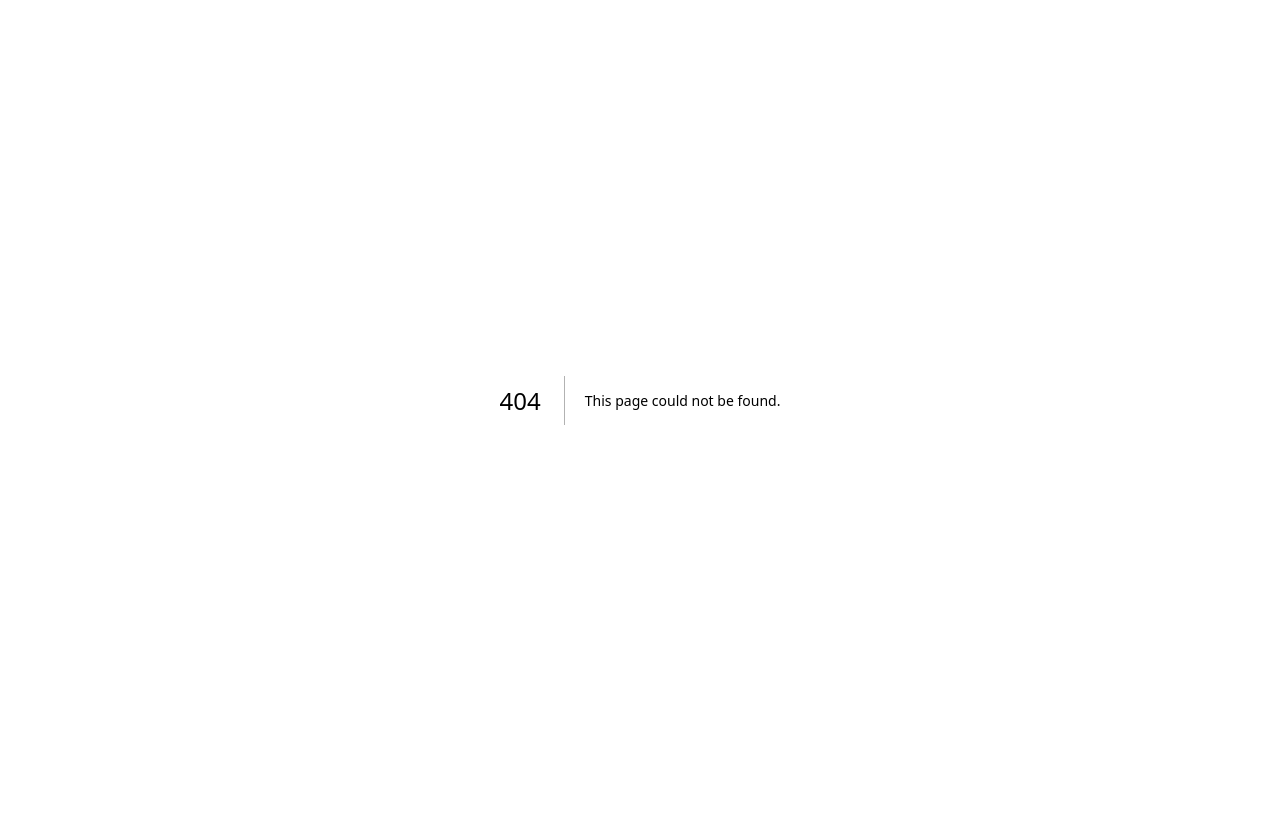
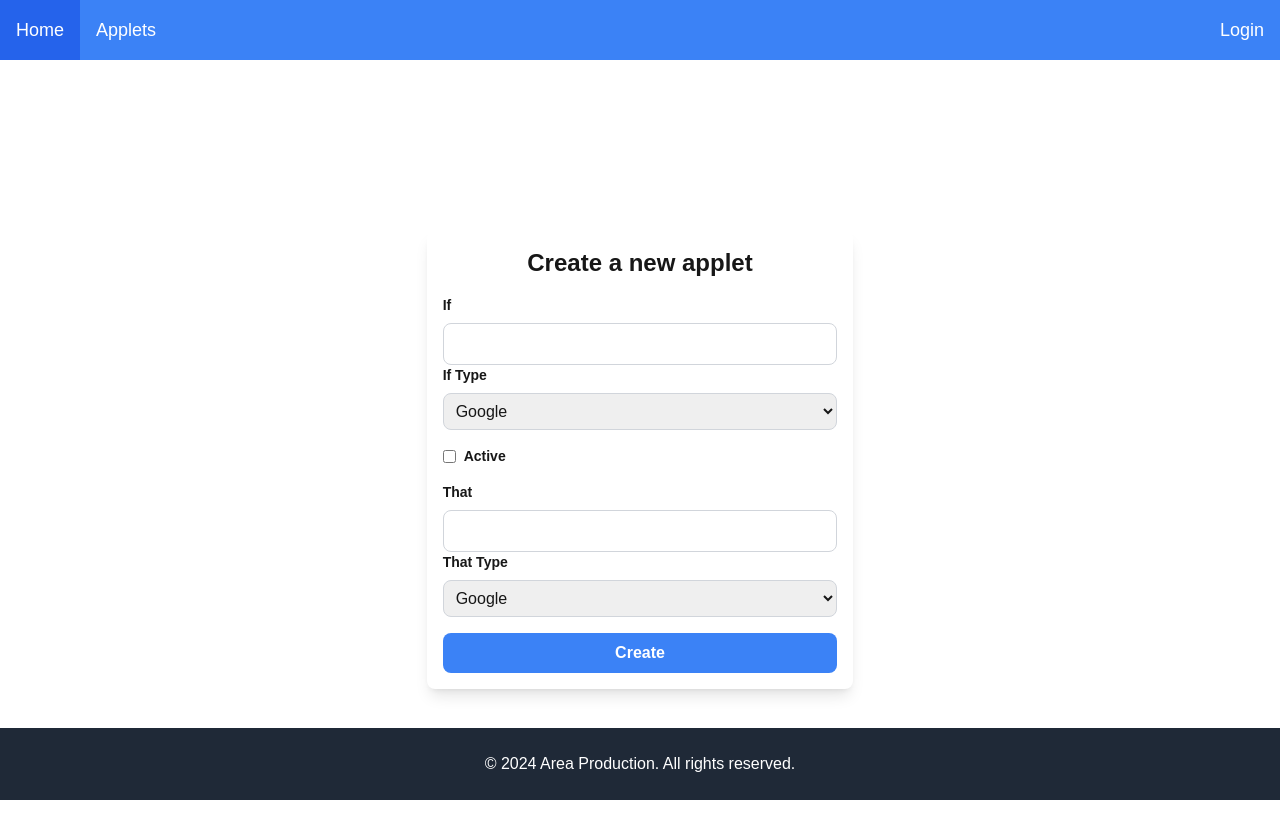
Before and after one commit to Sonny-Fourmont/2024-Epitech-Project-ARea, a Next.js app in the folder frontend/web/: page /applets/new in a window 1280 px wide. Before the commit this address had no page. Shown: the top 838 px of the page. Before the commit the page ends 800 px from the top, so only its background shows below. Built offline with nearby package versions, Linux system fonts and the light colour scheme; no server answers.

Commit message:
[ADD] create a new applets

```diff
--- a/frontend/web/src/pages/applets/index.tsx
+++ b/frontend/web/src/pages/applets/index.tsx
@@ -1,6 +1,8 @@
 "use client";
 
 import AppletCard from '../../components/AppletCard';
+import { useRouter } from 'next/router';
+import Button from '@/components/Button';
 import Navbar from '@/components/Navbar';
 import Footer from '@/components/Footer';
 import { Applet } from '@/viewmodels/AppletModel';
@@ -8,26 +10,70 @@ import useAppletModel from '@/viewmodels/AppletModel';
 
 interface AppletsSectionProps {
     applets: Applet[];
+    createApplet: () => void;
 }
 
+const mockApplets: Applet[] = [
+    {
+        isConnected: true,
+        if: 'Temperature drops below 0°C',
+        ifType: 'google',
+        that: 'Send a notification',
+        thatType: 'spotify',
+    },
+    {
+        isConnected: false,
+        if: 'Stock price goes above $1000',
+        ifType: 'github',
+        that: 'Send an email',
+        thatType: 'github',
+    },
+    {
+        isConnected: true,
+        if: 'Steps count exceeds 10,000',
+        ifType: 'microsoft',
+        that: 'Log the activity',
+        thatType: 'gmail',
+    },
+];
+
 const MyAppletsPage = () => {
-    const { applets } = useAppletModel();
+    const {
+        applets,
+    } = useAppletModel();
+    // const applets = mockApplets;
+
 
     return (
         <div>
             <Navbar />
-            <AppletsSection applets={applets} />
+            <AppletsSection applets={applets} createApplet={() => {}} />
             <Footer />
         </div>
     );
 };
 
-const AppletsSection: React.FC<AppletsSectionProps> = ({ applets }) => (
+const PlusButton: React.FC<{ onClick: () => void }> = ({ onClick }) => (
+    <Button className="flex items-center justify-center w-10 h-10 bg-buttonColor hover:bg-buttonHoverColor rounded-lg cursor-pointer" onClick={onClick}>
+        <span className="text-xl font-bold">+</span>
+    </Button>
+);
+
+const AppletsSection: React.FC<AppletsSectionProps> = ({ applets }) => {
+    const router = useRouter();
+
+    const handleAddElement = () => {
+        router.push("/applets/new");
+    };
+    return (
         <div className="px-8">
             <section className="flex flex-col items-center justify-center py-20 bg-hero-pattern bg-cover bg-center text-black">
                 <h1 className="text-5xl font-bold mb-4">My Applets</h1>
                 <p className="text-xl mb-8">Connect your favorite apps to our service.</p>
             </section>
+            <div className="flex justify-left mb-8">
+                <PlusButton onClick={handleAddElement} />
+            </div>
             <div className="grid grid-cols-1 md:grid-cols-2 lg:grid-cols-3 gap-6">
                 {Array.isArray(applets) && applets.map((applet, index) => (
                     <AppletCard
@@ -44,5 +90,6 @@ const AppletsSection: React.FC<AppletsSectionProps> = ({ applets }) => (
             </div>
         </div>
     );
+};
 
 export default MyAppletsPage;
--- /dev/null
+++ b/frontend/web/src/pages/applets/new.tsx
@@ -0,0 +1,109 @@
+'use client';
+
+import React, { useState } from 'react';
+import { useRouter } from 'next/router';
+import Navbar from '@/components/Navbar';
+import Footer from '@/components/Footer';
+import useAppletModel from '@/viewmodels/AppletModel';
+import { Applet } from '@/viewmodels/AppletModel';
+
+const NewAppletPage = () => {
+    const { createApplet, applets } = useAppletModel();
+    const router = useRouter();
+
+    const [ifCondition, setIfCondition] = useState('');
+    const [ifType, setIfType] = useState('google');
+    const [isActive, setIsActive] = useState(false);
+    const [thatCondition, setThatCondition] = useState('');
+    const [thatType, setThatType] = useState('google');
+
+    const handleSubmit = async (event: React.FormEvent) => {
+        event.preventDefault();
+        const newApplet: Applet = {
+            isConnected: isActive,
+            if: ifCondition,
+            ifType: ifType,
+            that: thatCondition,
+            thatType: thatType,
+        };
+        await createApplet(newApplet, router);
+    };
+
+    return (
+        <div>
+            <Navbar />
+            <div className="flex items-center justify-center h-screen">
+                <div className="w-1/3 p-4 bg-white rounded-lg shadow-lg">
+                    <h1 className="text-2xl font-bold text-center">Create a new applet</h1>
+                    <form className="mt-4" onSubmit={handleSubmit}>
+                        <div className="mb-4">
+                            <label className="block text-sm font-bold mb-2" htmlFor="if">If</label>
+                            <input
+                                className="w-full p-2 border border-gray-300 rounded-lg"
+                                type="text"
+                                id="if"
+                                name="if"
+                                value={ifCondition}
+                                onChange={(e) => setIfCondition(e.target.value)}
+                            />
+                            <label className="block text-sm font-bold mb-2" htmlFor="ifType">If Type</label>
+                            <select
+                                className="w-full p-2 border border-gray-300 rounded-lg"
+                                id="ifType"
+                                name="ifType"
+                                value={ifType}
+                                onChange={(e) => setIfType(e.target.value)}
+                            >
+                                <option value="google">Google</option>
+                                <option value="microsoft">Microsoft</option>
+                                <option value="youtube">YouTube</option>
+                                <option value="github">GitHub</option>
+                                <option value="spotify">Spotify</option>
+                            </select>
+                        </div>
+                        <div className="mb-4 flex items-center">
+                            <input
+                                className="mr-2 p-2 border border-gray-300 rounded-lg"
+                                type="checkbox"
+                                id="isActive"
+                                name="isActive"
+                                checked={isActive}
+                                onChange={(e) => setIsActive(e.target.checked)}
+                            />
+                            <label className="text-sm font-bold" htmlFor="isActive">Active</label>
+                        </div>
+                        <div className="mb-4">
+                            <label className="block text-sm font-bold mb-2" htmlFor="that">That</label>
+                            <input
+                                className="w-full p-2 border border-gray-300 rounded-lg"
+                                type="text"
+                                id="that"
+                                name="that"
+                                value={thatCondition}
+                                onChange={(e) => setThatCondition(e.target.value)}
+                            />
+                            <label className="block text-sm font-bold mb-2" htmlFor="thatType">That Type</label>
+                            <select
+                                className="w-full p-2 border border-gray-300 rounded-lg"
+                                id="thatType"
+                                name="thatType"
+                                value={thatType}
+                                onChange={(e) => setThatType(e.target.value)}
+                            >
+                                <option value="google">Google</option>
+                                <option value="microsoft">Microsoft</option>
+                                <option value="youtube">YouTube</option>
+                                <option value="github">GitHub</option>
+                                <option value="spotify">Spotify</option>
+                            </select>
+                        </div>
+                        <button className="w-full p-2 bg-buttonColor hover:bg-buttonHoverColor text-white font-bold rounded-lg" type="submit">Create</button>
+                    </form>
+                </div>
+            </div>
+            <Footer />
+        </div>
+    );
+};
+
+export default NewAppletPage;
--- a/frontend/web/src/viewmodels/AppletModel.ts
+++ b/frontend/web/src/viewmodels/AppletModel.ts
@@ -1,4 +1,5 @@
 import { useState, useEffect } from 'react';
+import { useRouter } from 'next/router';
 import { BACKEND_URL } from 'config';
 
 export interface Applet {
@@ -33,7 +34,27 @@ export default function useAppletModel() {
         fetchApplets();
     }, []);
 
+    const createApplet = async (applet: Applet, router: ReturnType<typeof useRouter>) => {
+        const response = await fetch(`${BACKEND_URL}/applet/`, {
+            method: 'POST',
+            headers: {
+                'Content-Type': 'application/json',
+                'Authorization': `${localStorage.getItem('Authorization')}`,
+            },
+            body: JSON.stringify(applet),
+        });
+
+        if (!response.ok) {
+            throw new Error('Failed to create applet');
+        }
+
+        const newApplet = await response.json();
+        setApplets([...applets, newApplet]);
+        router.push('/applets');
+    };
+
     return {
         applets,
+        createApplet,
     };
 }
```
Lines whose indentation alone changed are shown as unchanged.
